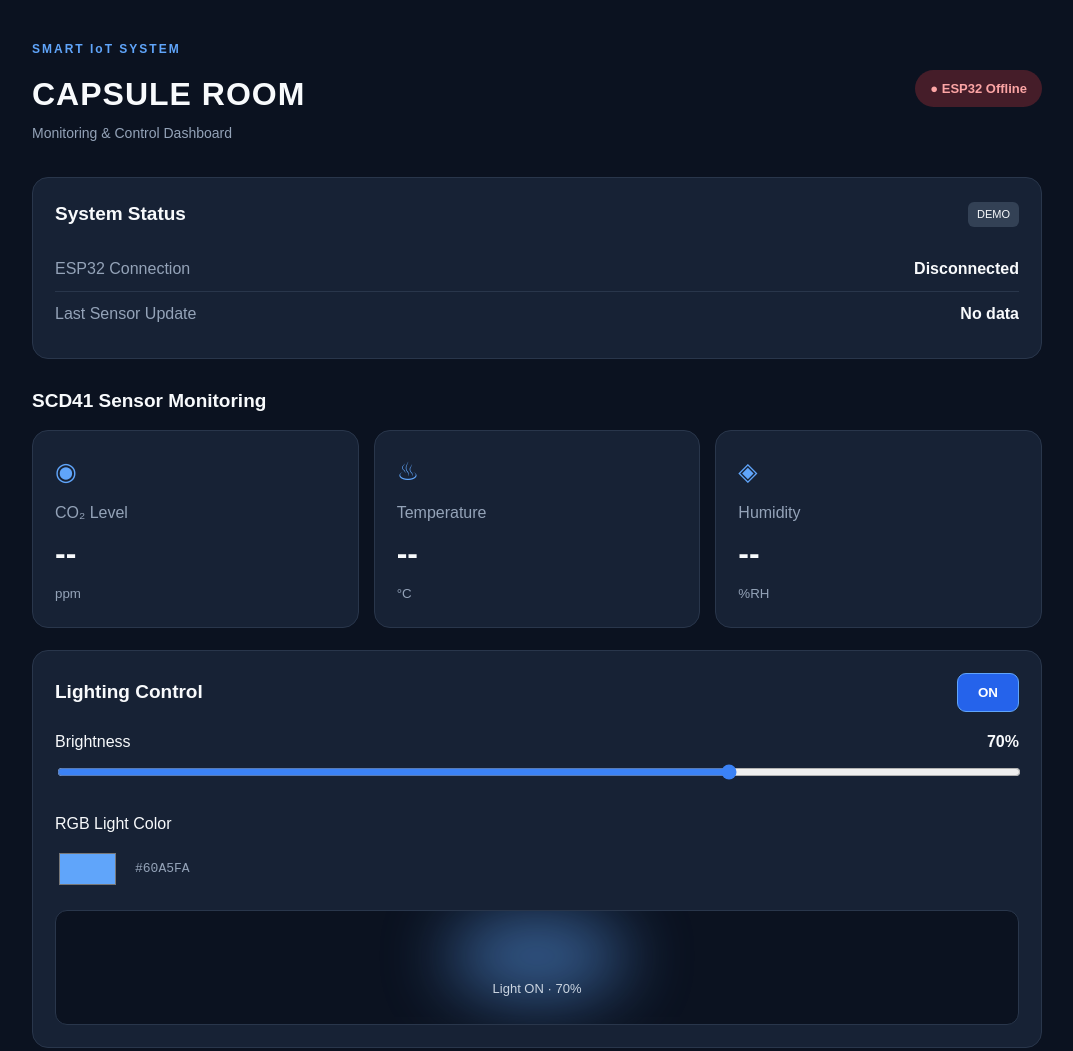
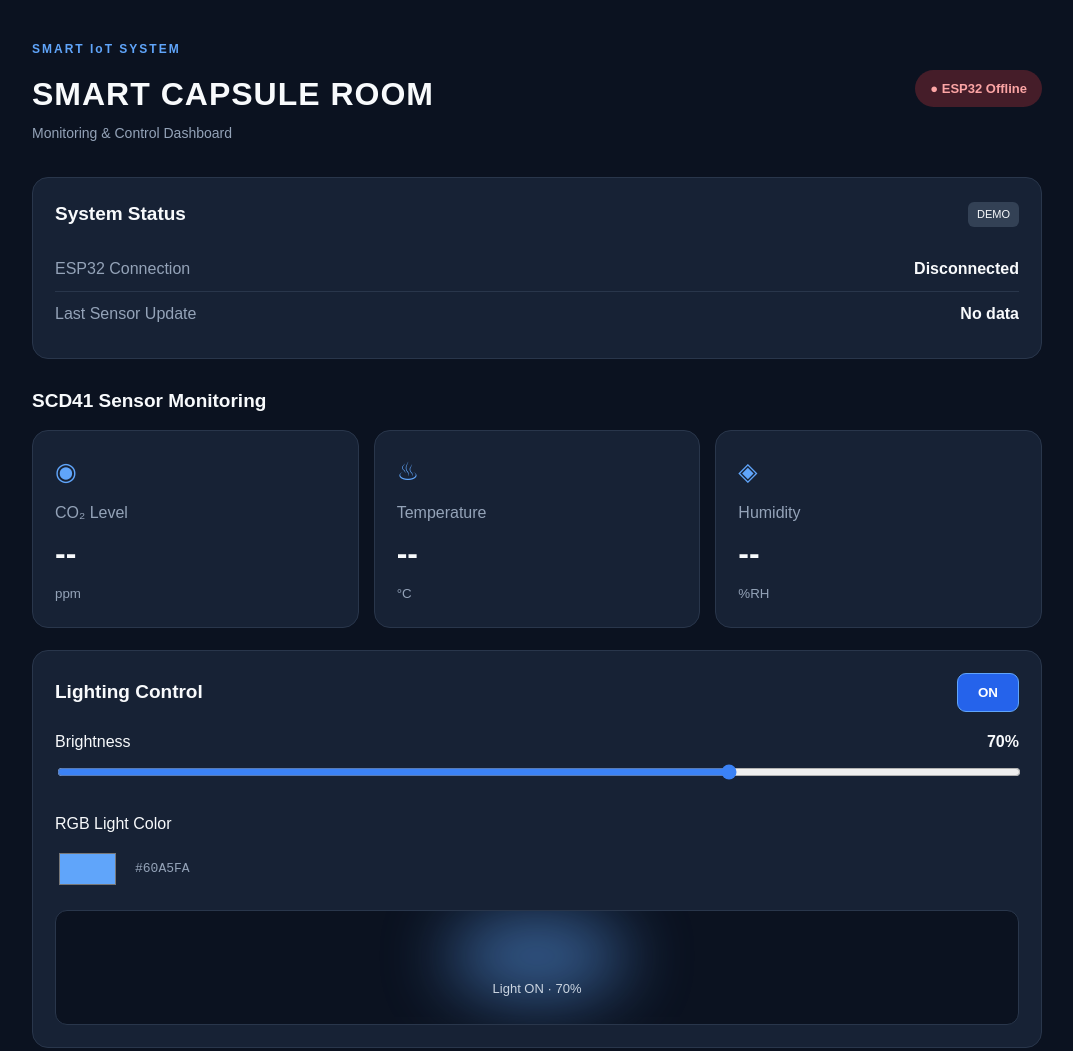
Before and after one commit to tsagaanbayre803-commits/capsule-room-dashboard, a plain HTML site: page index.html in a window 1280 px wide. Shown: the top 1051 px of the page, without its empty margins (103-1176 px from the left). Drawn offline with Linux system fonts and the light colour scheme.

Commit message:
update dashboard title

```diff
--- a/index.html
+++ b/index.html
@@ -14,7 +14,7 @@
     <header class="header">
       <div>
         <p class="eyebrow">SMART IoT SYSTEM</p>
-        <h1>CAPSULE ROOM</h1>
+        <h1>SMART CAPSULE ROOM</h1>
         <p class="subtitle">Monitoring & Control Dashboard</p>
       </div>
       <span class="status offline" id="connectionStatus">
```
